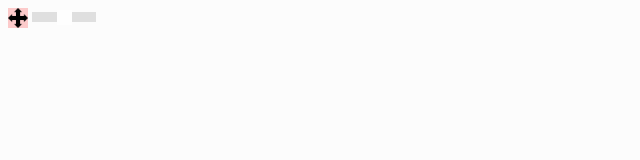
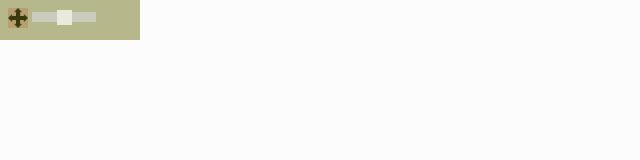
Before and after one commit to jimwei6/TFT-overlay, an Electron app: page public/index.html in a window 1280 px wide. Shown: the whole page, without its empty margins (0-640 px from the left). Drawn offline with Linux system fonts and the light colour scheme.

Commit message:
added hover and region to show where the "menu" is

```diff
--- a/public/index.html
+++ b/public/index.html
@@ -2,6 +2,7 @@
 <html lang="en">
 <head id="head">
     <link rel="stylesheet" type="text/css" href="style.css">
+    <p1 class="clickable"></p1>
     <img src="../resources/otherIcons/4wayArrow.png" class="draggable">
 
     <div class="slidecontainer">
--- a/public/index.js
+++ b/public/index.js
@@ -16,6 +16,7 @@ function windowInit() {                 //set up the window and its defaults
         alwaysOnTop: true,
     })
     mainWindow.maximize()
+    //mainWindow.setIgnoreMouseEvents(true, {forward: true});
 }
 
 function loadHTML(){                    //load index.html into the browser window
--- a/public/style.css
+++ b/public/style.css
@@ -12,6 +12,21 @@
   -webkit-app-region: drag;
   -webkit-user-select: none;
   background-color:rgba(250, 0, 0, 0.2);
+}
+
+.clickable{
+  position: absolute;
+  top: 0px;
+  left: 0px;
+  background-color: rgba( 117, 117, 30, 0.25);
+  height: 40px;
+  width: 140px;
+  -webkit-user-select: none;
+}
+
+.clickable:hover{
+  background-color: rgba( 117, 117, 30, 0.5);
+
 }
 
 .slidecontainer {
```
